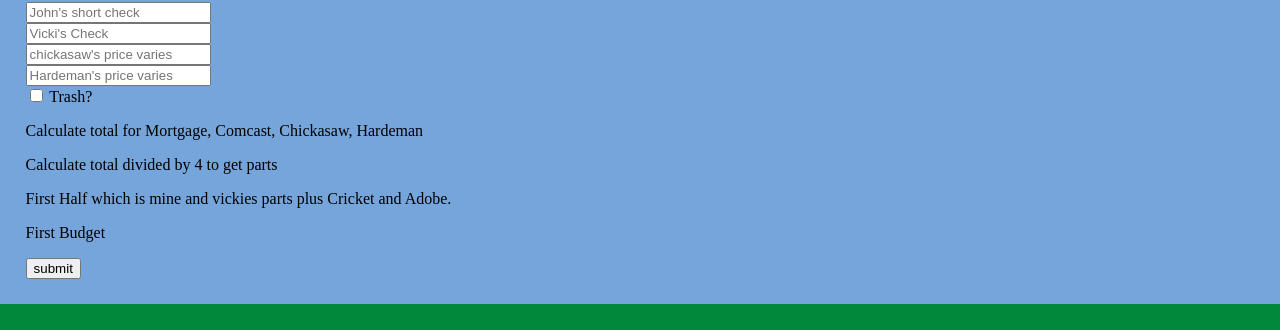
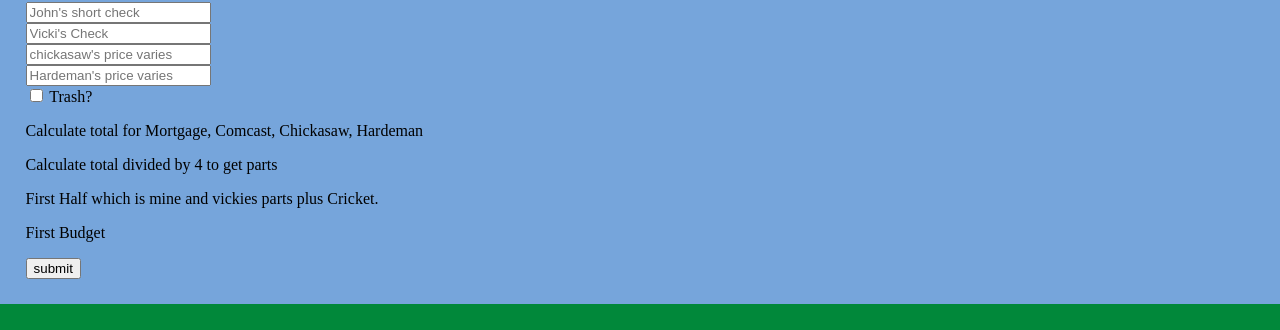
Before and after one commit to Jwfrank3/calculator, a plain HTML site: page index.html in a window 1280 px wide. Shown: the part 78-408 px from the top of the page. Drawn offline with Linux system fonts and the light colour scheme.

Commit message:
Remove Adobe from the first half description

```diff
--- a/index.html
+++ b/index.html
@@ -32,7 +32,7 @@
     </p>
 
     <p class="js-paragraph-first">
-      First Half which is mine and vickies parts plus Cricket and Adobe.
+      First Half which is mine and vickies parts plus Cricket.
     </p>
 
     <p class="js-paragraph-first-budget">First Budget</p>
```
